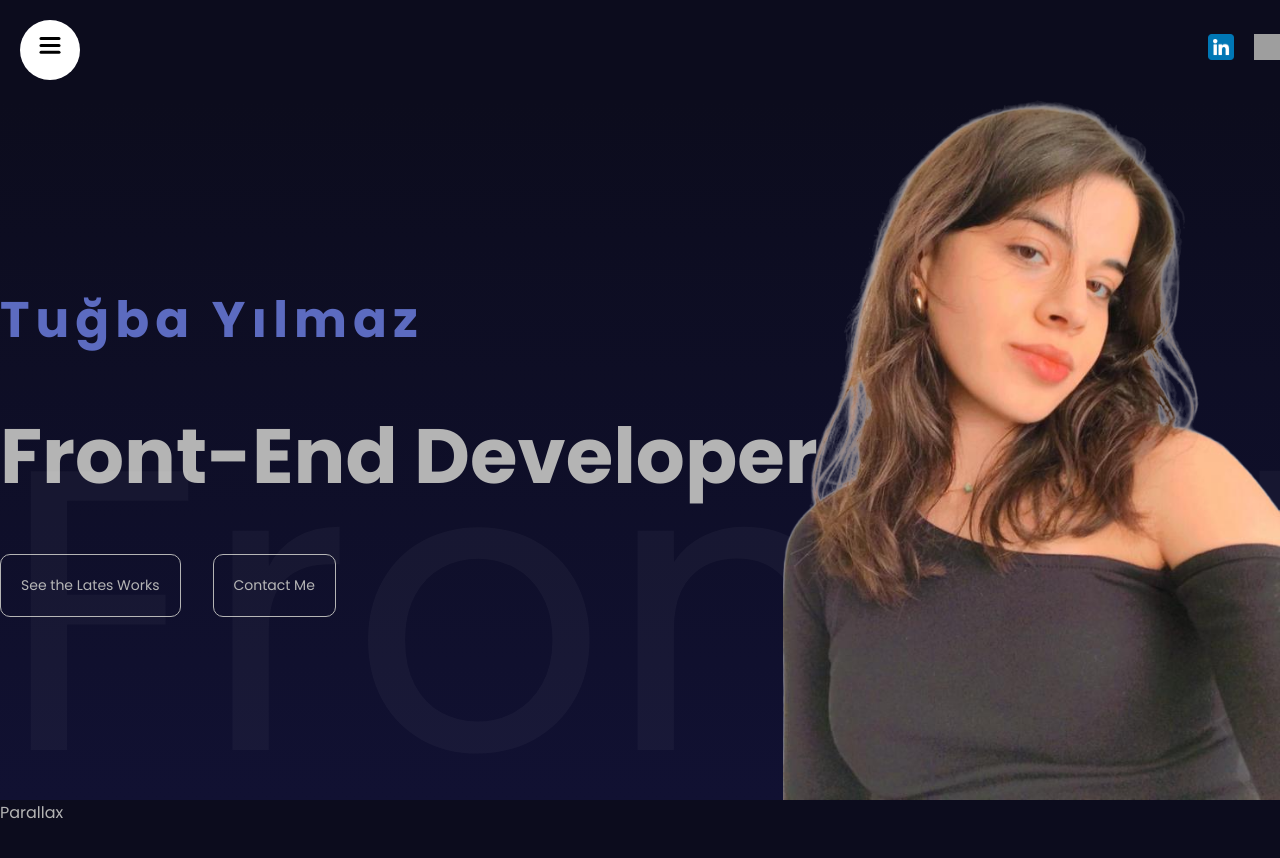
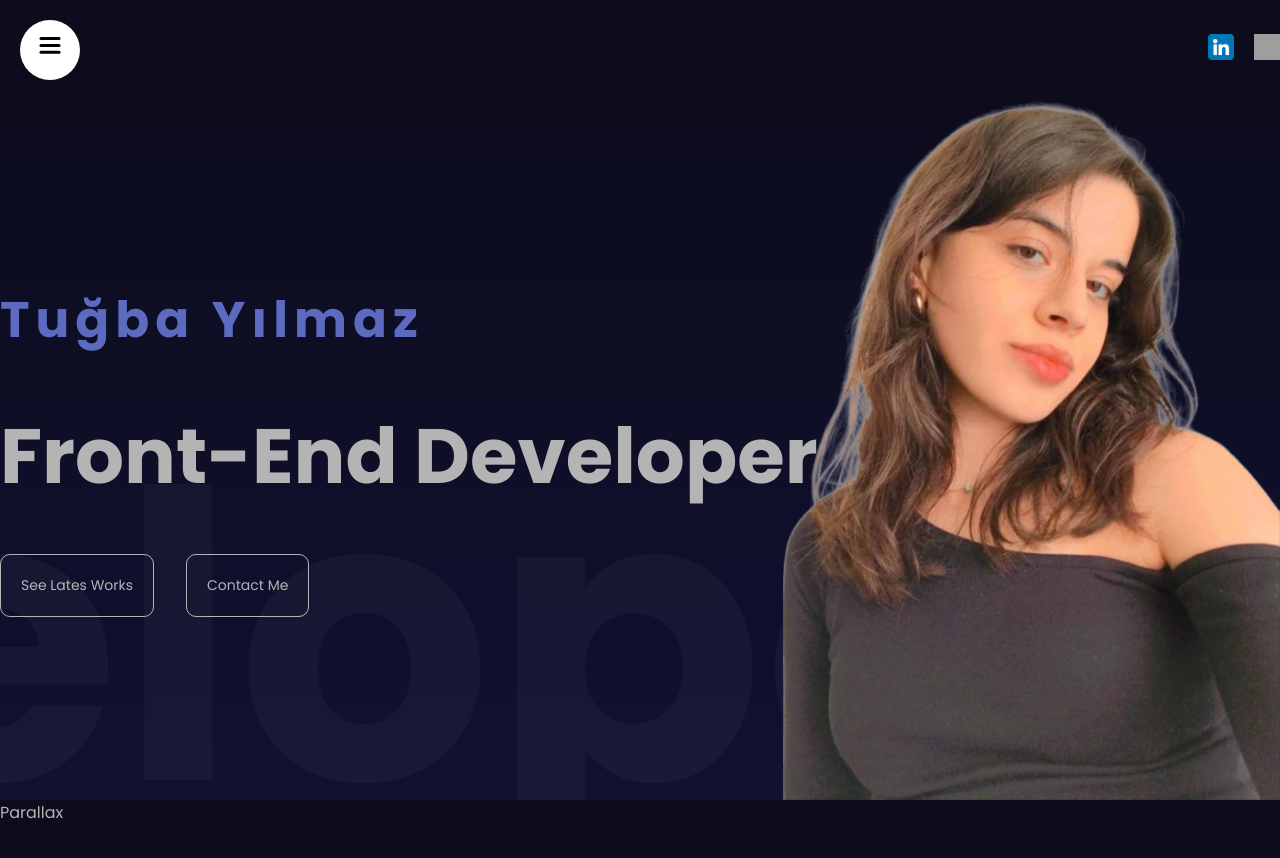
Before and after one commit to tugbayilmaz01/portfolio, a React (Vite) app: page / in a window 1280 px wide. Shown: the top 858 px of the page. Built offline with nearby package versions, Linux system fonts and the light colour scheme; grey boxes are pictures that could not be loaded.

Commit message:
sliding text animation added to the developer part

```diff
--- a/src/components/developer/Developer.jsx
+++ b/src/components/developer/Developer.jsx
@@ -23,6 +23,20 @@ const textVariants = {
   },
 };
 
+const sliderVariants = {
+  initial: {
+    x: 0,
+  },
+  animate: {
+    x: "-600%",
+    transition: {
+      repeat: Infinity,
+      repeatType: "mirror",
+      duration: 20,
+    },
+  },
+};
+
 const Developer = () => {
   return (
     <div className="developer">
@@ -37,7 +51,7 @@ const Developer = () => {
           <motion.h1 variants={textVariants}>Front-End Developer</motion.h1>
           <motion.div variants={textVariants} className="buttons">
             <motion.button variants={textVariants}>
-              See the Lates Works
+              See Lates Works
             </motion.button>
             <motion.button variants={textVariants}>Contact Me</motion.button>
           </motion.div>
@@ -48,9 +62,14 @@ const Developer = () => {
           ></motion.img> */}
         </motion.div>
       </div>
-      <div className="slidingContainer">
-        Front-End & Full Stack Developer - UI UX Developer
-      </div>
+      <motion.div
+        className="slidingContainer"
+        variants={sliderVariants}
+        initial="initial"
+        animate="animate"
+      >
+        Web Developer Full Stack Developer UI UX Developer
+      </motion.div>
       <div className="imageContainer">
         <motion.img src="/developer.png" />
       </div>
--- a/src/components/developer/developer.scss
+++ b/src/components/developer/developer.scss
@@ -61,8 +61,10 @@
   .slidingContainer {
     position: absolute;
     font-size: 50vh;
-    bottom: -110px;
+    bottom: -140px;
     white-space: nowrap;
     color: #ffffff09;
+    width: 50%;
+    font-weight: bold;
   }
 }
```
